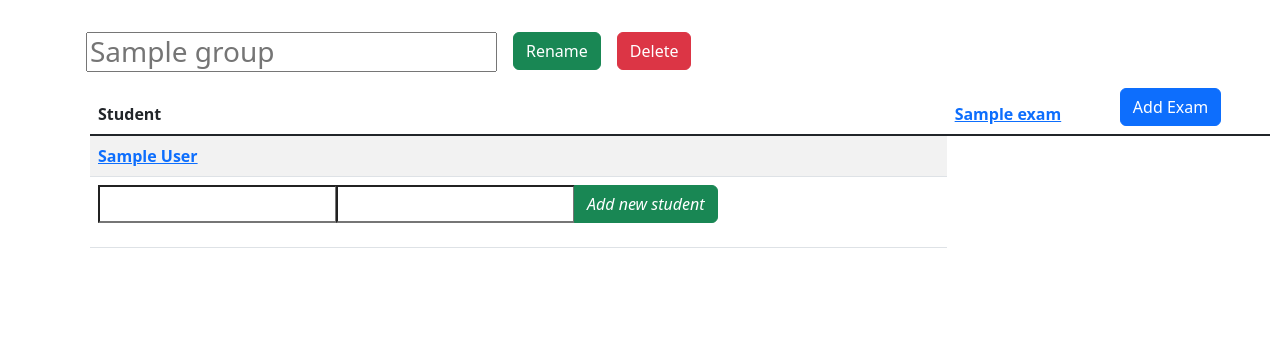
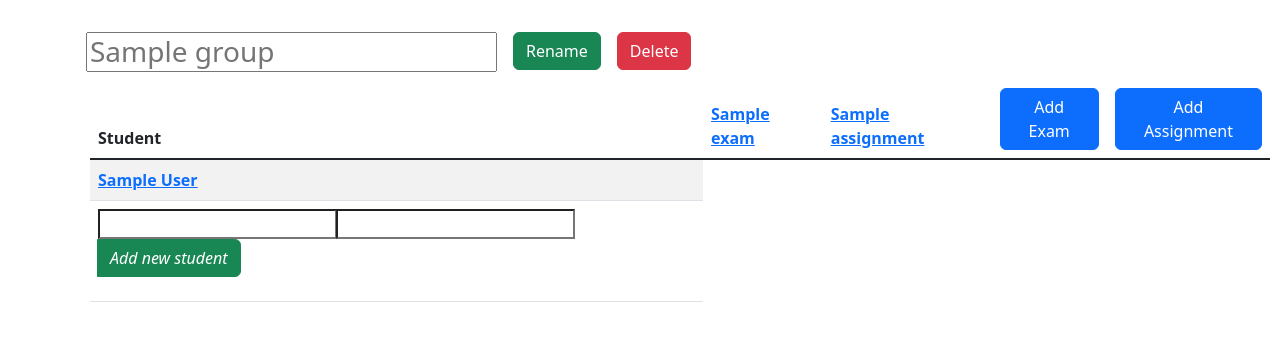
Before and after one commit to JontePonte/StudentResultSaverWeb, a Django app: page /group/1 in a window 1280 px wide. Shown: the part 56-397 px from the top of the page. Run offline with Django 4.2, Linux system fonts and the light colour scheme; a user stored in the database is signed in; tables that the repository leaves empty hold one stand-in row (values such as "Sample post"); lists and menus that the app fills with data are empty; some libraries are stand-ins or nearby versions.

Commit message:
Added ability to add assignment the same way as exams

```diff
--- a/website/main/forms.py
+++ b/website/main/forms.py
@@ -11,3 +11,6 @@ class CreateNewStudent(forms.Form):
 
 class CreateNewExam(forms.Form):
     name = forms.CharField(max_length=100)
+
+class CreateNewAssignment(forms.Form):
+    name = forms.CharField(max_length=100)
--- a/website/main/templates/main/group.html
+++ b/website/main/templates/main/group.html
@@ -32,13 +32,18 @@
         <thead>
             <tr>
                 <th>Student</th>
+                <!-- Display all exams-->
                 {% for exam in gr.exam.all %}
                 <th><a href="/exam/{{exam.id}}">{{exam.name}}</a></th>
                 {% endfor %}
+                <!-- Display all assignments -->
+                {% for assignment in gr.assignment.all %}
+                <th><a href="/assignment/{{assignment.id}}">{{assignment.name}}</a></th>
+                {% endfor %}
+                <!-- Add exam (trigger modal) -->
                 <th>
-                    <!-- Add exam (trigger modal) -->
                     <button type="button" class="btn btn-primary" data-bs-toggle="modal" data-bs-target="#add_exam">Add Exam</button>
-                    <!-- Modal -->
+                    <!-- The pop up modal -->
                     <div class="modal fade" id="add_exam" tabindex="-1" aria-labelledby="add_exam_label" aria-hidden="true">
                         <div class="modal-dialog">
                         <div class="modal-content">
@@ -62,6 +67,34 @@
                         </div>
                     </div>
                 </th>
+                <!-- Add assignment (trigger modal) -->
+                <th>
+                    <button type="button" class="btn btn-primary" data-bs-toggle="modal" data-bs-target="#add_assignment">Add Assignment</button>
+                    <!-- The pop up modal -->
+                    <div class="modal fade" id="add_assignment" tabindex="-1" aria-labelledby="add_assignment_label" aria-hidden="true">
+                        <div class="modal-dialog">
+                        <div class="modal-content">
+                            <div class="modal-header">
+                            <h1 class="modal-title fs-5" id="add_exam_label">Add assignment</h1>
+                            <button type="button" class="btn-close" data-bs-dismiss="modal" aria-label="Close"></button>
+                            </div>
+                            <div class="modal-body">
+                                <!-- Add new exam -->
+                                <form method="post" name="save_assignment" class="form-group">
+                                    {% csrf_token %}
+                                    <div class="input-group mb-3">
+                                        {{form_new_assignment.name}} <!-- as_table, as_p, as_ul -->
+                                        <button type="submit", name="save_assignment" value="save_assignment" class="btn btn-success"><em>Add new assignment</em></button>
+                                    </div>
+                                </form>
+                            </div>
+                            <div class="modal-footer">
+                            </div>
+                            </div>
+                        </div>
+                    </div>
+                </th>
+
             </tr>
         </thead>
         <tbody class="table-group-divider">
--- a/website/main/views.py
+++ b/website/main/views.py
@@ -1,6 +1,6 @@
 from django.shortcuts import render, HttpResponseRedirect
 from django.http import HttpResponse
-from .forms import CreateNewGroup, CreateNewStudent, CreateNewExam
+from .forms import CreateNewGroup, CreateNewStudent, CreateNewExam, CreateNewAssignment
 from .models import Group, Student, Exam, ExamResult, Assignment, AssignmentResult
 
 
@@ -42,13 +42,22 @@ def group(response, id):
                 ex = Exam(name=name)
                 ex.save()
                 gr.exam.add(ex)
+        # Add assignment
+        elif response.POST.get("save_assignment"):
+            form_new_assignment = CreateNewAssignment(response.POST)
+            if form_new_assignment.is_valid():
+                name = form_new_assignment.cleaned_data["name"]
+                assignment = Assignment(name=name)
+                assignment.save()
+                gr.assignment.add(assignment)
 
     # Empty exam info
     form_new_student = CreateNewStudent()
     form_new_exam = CreateNewExam()
+    form_new_assignment = CreateNewAssignment
 
 
-    return render(response, "main/group.html", {"gr":gr, "form_new_student":form_new_student, "form_new_exam":form_new_exam})
+    return render(response, "main/group.html", {"gr":gr, "form_new_student":form_new_student, "form_new_exam":form_new_exam, "form_new_assignment":form_new_assignment})
 
 
 def student(response, id):
```
